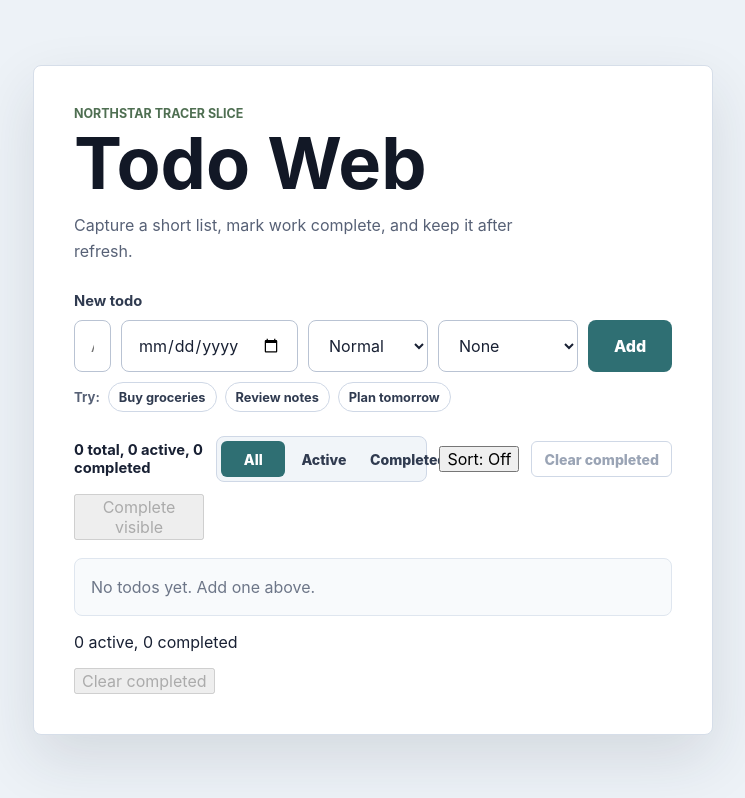
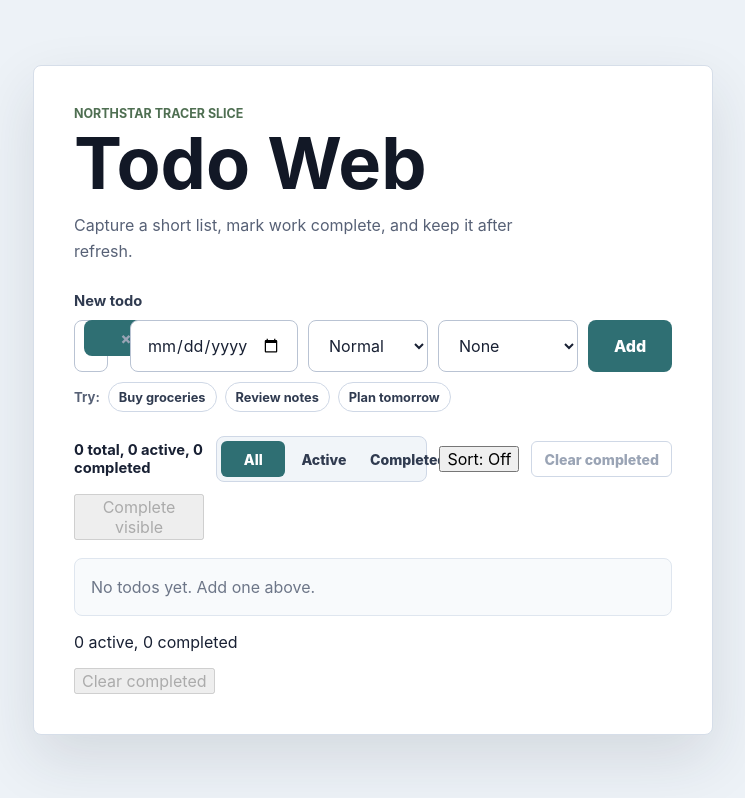
Before and after one commit to paulpai0412/northstar-todo-web, a React (Vite) app: page / in a window 1280 px wide. Shown: the whole page, without its empty margins (267-1012 px from the left). Built offline with nearby package versions, Linux system fonts and the light colour scheme.

Commit message:
Feature: add quick clear input button (issue #93)

```diff
--- a/src/main.tsx
+++ b/src/main.tsx
@@ -158,6 +158,15 @@ function App() {
               placeholder="Add a task"
               autoComplete="off"
             />
+            <button
+              type="button"
+              className="clear-input"
+              aria-label="Clear input"
+              onClick={() => setTodoText("")}
+              disabled={!todoText.trim()}
+            >
+              ×
+            </button>
             <input
               id="todo-due-date"
               type="date"
--- a/src/styles.css
+++ b/src/styles.css
@@ -86,8 +86,30 @@ h1 {
 
 .todo-entry {
   display: grid;
-  grid-template-columns: minmax(0, 1fr) minmax(150px, auto) minmax(120px, auto) minmax(140px, auto) auto;
+  grid-template-columns: minmax(0, 1fr) 36px minmax(150px, auto) minmax(120px, auto) minmax(140px, auto) auto;
   gap: 10px;
+}
+
+.clear-input {
+  min-width: 36px;
+  height: 36px;
+  padding: 0;
+  border: 0;
+  border-radius: 8px;
+  background: transparent;
+  color: #303b50;
+  font-weight: 800;
+  cursor: pointer;
+}
+
+.clear-input:disabled {
+  color: #9aa4b5;
+  cursor: not-allowed;
+}
+
+.clear-input:focus-visible {
+  outline: var(--focus-ring-outline);
+  outline-offset: 2px;
 }
 
 .todo-entry input,
```
